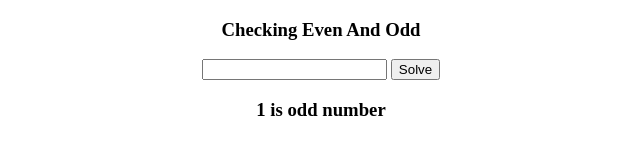
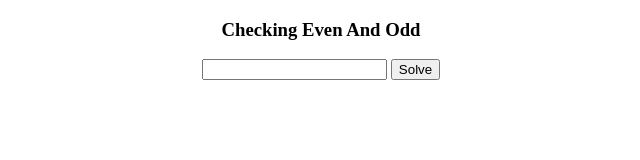
Before and after one commit to Ibtihaj51/Checking-Even-Odd, a plain HTML site: page index.html in a window 1280 px wide. Shown: the whole page, without its empty margins (319-959 px from the left). Drawn offline with Linux system fonts and the light colour scheme.

Commit message:
Checking Even/Odd

```diff
--- a/index.html
+++ b/index.html
@@ -14,7 +14,7 @@
         <!-- <input type="number" name="" id="num2" /> -->
         <button type="submit">Solve</button>
       </form>
-      <h3 id="show">1 is odd number</h3>
+      <h3 id="show"> </h3>
     </center>
       <script>
         function doEven() {
```
